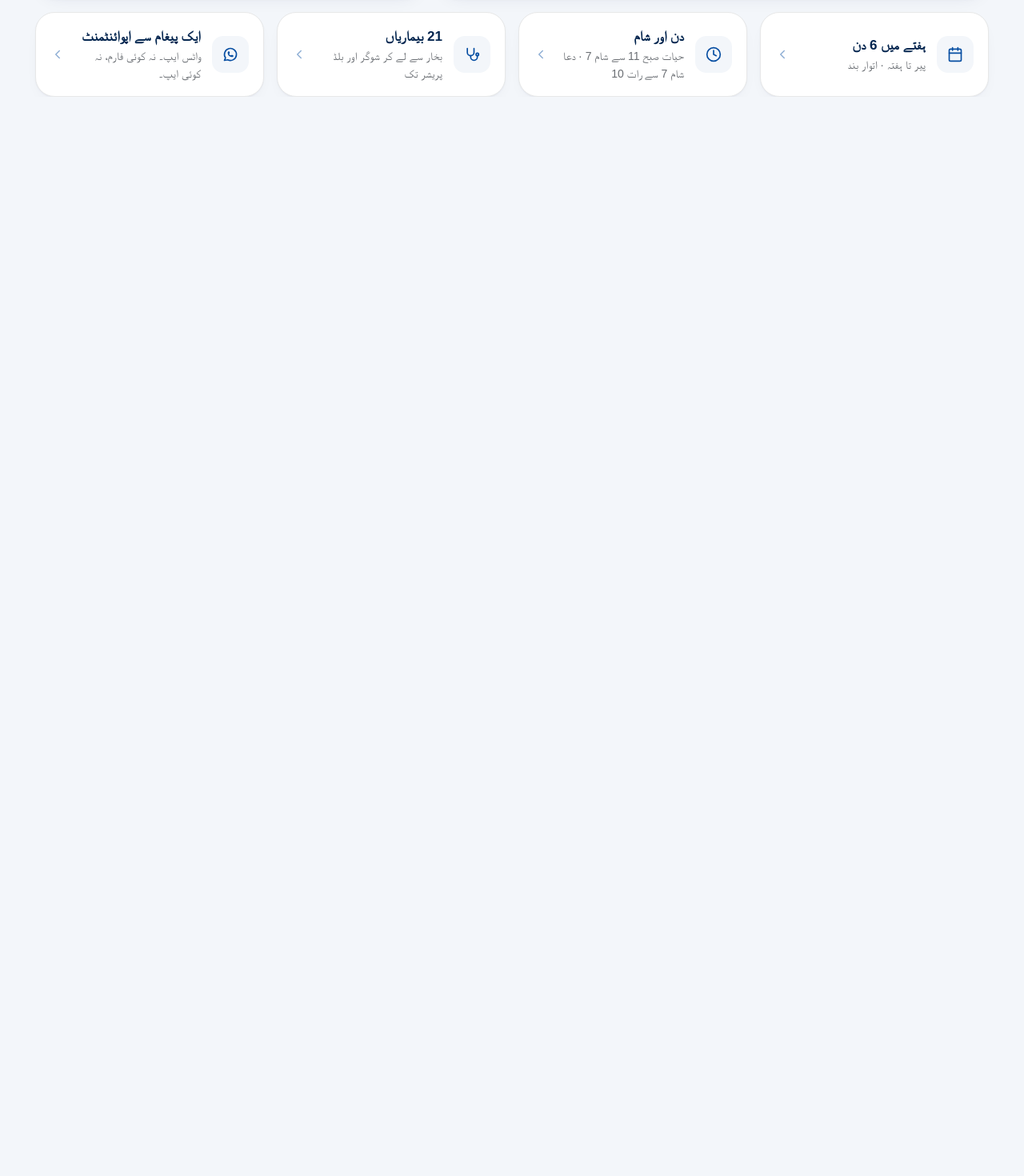
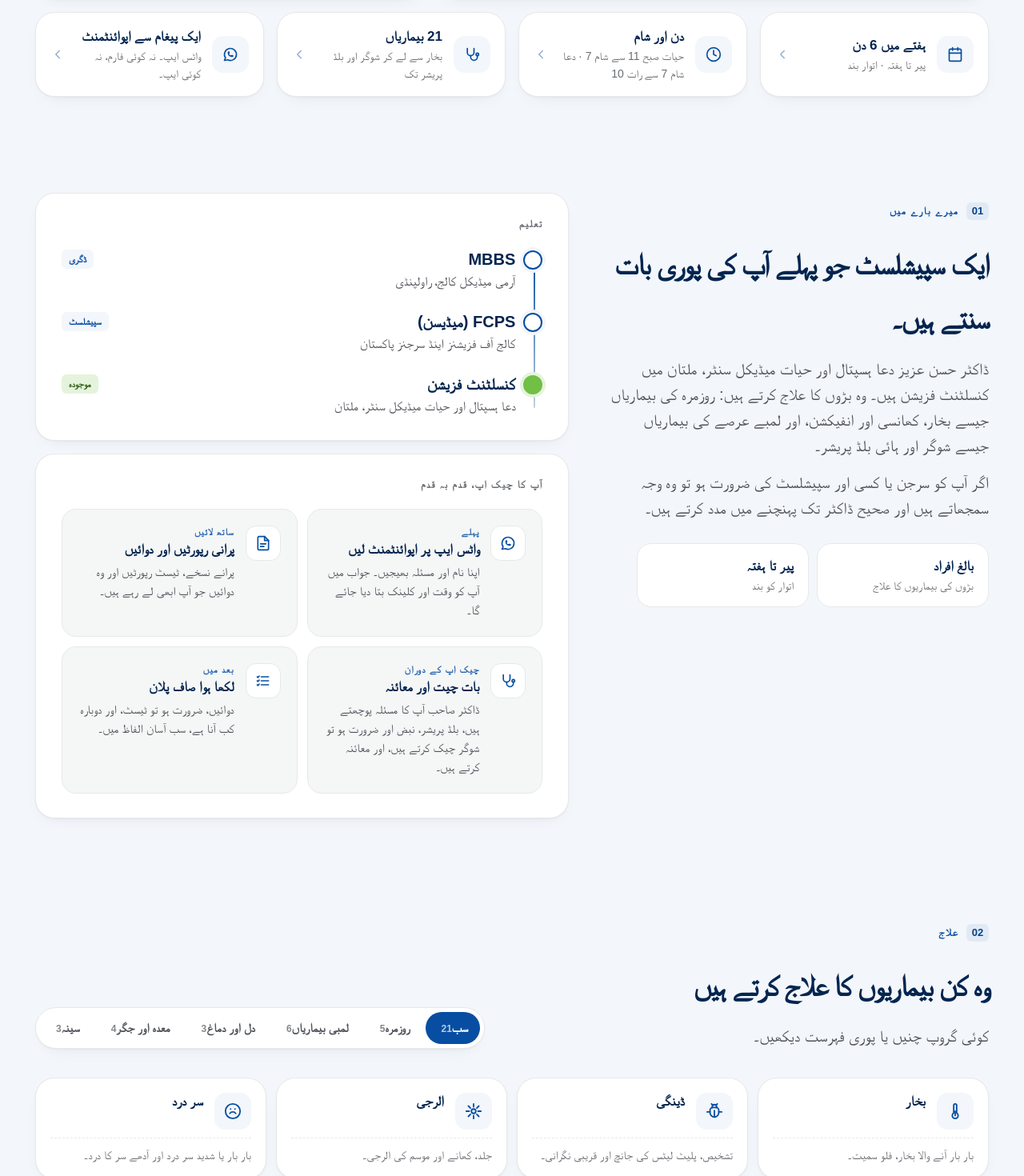
Before and after one commit to alpha-brackets/dr-hasan-aziz, a Next.js app: page /ur in a window 1280 px wide. Shown: the part 1000-2470 px from the top of the page at 80% size. Before the commit the page ends 1121 px from the top, so only its background shows below. Built offline with nearby package versions, Linux system fonts and the light colour scheme; no server answers; a web font is replaced by a local one.

Commit message:
Add About Me and Treatments sections with filter tabs
Co-Authored-By: Claude Opus 5.5 <noreply@anthropic.com>

```diff
--- /dev/null
+++ b/components/About.tsx
@@ -0,0 +1,66 @@
+import type { CSSProperties } from 'react';
+import type { IconName, SiteContent } from '@/lib/content';
+import { Icon } from './icons';
+
+const VISIT_ICONS: readonly IconName[] = ['wa', 'file', 'steth', 'list'];
+
+/** Section 01: who the doctor is, qualifications and what a visit looks like. */
+export function About({ c }: { c: SiteContent }) {
+  const a = c.about;
+  return (
+    <section id="doctor">
+      <div className="wrap about">
+        <div className="about-l rv">
+          <span className="overline">
+            <span className="num">01</span>
+            {a.overline}
+          </span>
+          <h2>{a.heading}</h2>
+          <p className="lead">{a.lead}</p>
+          <p className="lead" style={{ marginTop: 14 }}>
+            {a.lead2}
+          </p>
+          <div className="facts">
+            {a.facts.map((f) => (
+              <div className="fact" key={f.value}>
+                <b>{f.value}</b>
+                <span>{f.label}</span>
+              </div>
+            ))}
+          </div>
+        </div>
+        <div className="about-r">
+          <div className="card blk rv">
+            <h3>{a.qualHeading}</h3>
+            <ul className="tl">
+              {a.quals.map((q) => (
+                <li key={q.title}>
+                  <b>{q.title}</b>
+                  <span className="chip">{q.chip}</span>
+                  <span className="where">{q.where}</span>
+                </li>
+              ))}
+            </ul>
+          </div>
+          <div className="card blk rv" style={{ '--d': '.1s' } as CSSProperties}>
+            <h3>{a.visitHeading}</h3>
+            <ol className="ex-list">
+              {a.visit.map((v, i) => (
+                <li className="ex" key={v.title}>
+                  <span className="ic">
+                    <Icon name={VISIT_ICONS[i] ?? 'chev'} />
+                  </span>
+                  <b>
+                    <small>{v.stage}</small>
+                    {v.title}
+                  </b>
+                  <span>{v.body}</span>
+                </li>
+              ))}
+            </ol>
+          </div>
+        </div>
+      </div>
+    </section>
+  );
+}
--- a/components/Page.tsx
+++ b/components/Page.tsx
@@ -1,11 +1,13 @@
 import { getContent } from '@/lib/content';
 import { buildPageSchema } from '@/lib/schema';
 import type { Locale } from '@/lib/site';
+import { About } from './About';
 import { Header } from './Header';
 import { Hero } from './Hero';
 import { BackToTop } from './nav/BackToTop';
 import { Reveal } from './nav/Reveal';
 import { SmoothNav } from './nav/SmoothNav';
+import { Treatments } from './Treatments';
 
 /** The whole page for one locale. Sections after the hero arrive in Tasks 7–9. */
 export function Page({ locale }: { locale: Locale }) {
@@ -24,6 +26,8 @@ export function Page({ locale }: { locale: Locale }) {
       <Header c={c} locale={locale} />
       <main id="top" tabIndex={-1}>
         <Hero c={c} locale={locale} />
+        <About c={c} />
+        <Treatments c={c} locale={locale} />
       </main>
       <BackToTop label={c.toTop} />
     </>
--- /dev/null
+++ b/components/TreatmentTabs.tsx
@@ -0,0 +1,74 @@
+'use client';
+
+import { useRef, useState, type KeyboardEvent } from 'react';
+import type { TreatmentGroup } from '@/lib/content';
+
+type Key = 'all' | TreatmentGroup;
+
+/** Filter tabs. Cards are server-rendered; this only toggles `hide` / `filtered` on the DOM. */
+export function TreatmentTabs({
+  groups,
+  labels,
+  counts,
+}: {
+  groups: readonly Key[];
+  labels: Record<string, string>;
+  counts: Record<string, number>;
+}) {
+  const [active, setActive] = useState<Key>('all');
+  const refs = useRef<(HTMLButtonElement | null)[]>([]);
+
+  const select = (key: Key, focus = false) => {
+    setActive(key);
+    const grid = document.getElementById('tx');
+    if (grid) {
+      grid.classList.toggle('filtered', key !== 'all');
+      const calm = window.matchMedia('(prefers-reduced-motion: reduce)').matches;
+      grid.querySelectorAll<HTMLElement>('.tx[data-c]').forEach((card) => {
+        const on = key === 'all' || card.dataset.c === key;
+        card.classList.toggle('hide', !on);
+        if (on && !calm && typeof card.animate === 'function') {
+          card.animate([{ opacity: 0 }, { opacity: 1 }], { duration: 400 });
+        }
+      });
+    }
+    if (focus) refs.current[groups.indexOf(key)]?.focus();
+  };
+
+  const onKeyDown = (e: KeyboardEvent<HTMLDivElement>) => {
+    const rtl = getComputedStyle(e.currentTarget).direction === 'rtl';
+    const i = groups.indexOf(active);
+    const last = groups.length - 1;
+    let next: number;
+    if (e.key === 'ArrowRight') next = rtl ? i - 1 : i + 1;
+    else if (e.key === 'ArrowLeft') next = rtl ? i + 1 : i - 1;
+    else if (e.key === 'Home') next = 0;
+    else if (e.key === 'End') next = last;
+    else return;
+    e.preventDefault();
+    next = Math.min(last, Math.max(0, next));
+    select(groups[next], true);
+  };
+
+  return (
+    <div className="tabs rv" role="tablist" id="tabs" onKeyDown={onKeyDown}>
+      {groups.map((k, i) => (
+        <button
+          key={k}
+          type="button"
+          role="tab"
+          aria-selected={active === k}
+          tabIndex={active === k ? 0 : -1}
+          data-f={k}
+          ref={(el) => {
+            refs.current[i] = el;
+          }}
+          onClick={() => select(k)}
+        >
+          {labels[k]}
+          <span className="ct">{counts[k]}</span>
+        </button>
+      ))}
+    </div>
+  );
+}
--- /dev/null
+++ b/components/Treatments.tsx
@@ -0,0 +1,65 @@
+import type { CSSProperties } from 'react';
+import { TREATMENTS, TREATMENT_GROUPS, type SiteContent } from '@/lib/content';
+import { bookingHref } from '@/lib/links';
+import type { Locale } from '@/lib/site';
+import { Icon } from './icons';
+import { TreatmentTabs } from './TreatmentTabs';
+
+/** Section 02: all 21 cards are server-rendered (visible without JS); the tabs only filter. */
+export function Treatments({ c, locale }: { c: SiteContent; locale: Locale }) {
+  const t = c.treatments;
+  const ur = locale === 'ur';
+  const counts: Record<string, number> = { all: TREATMENTS.length };
+  for (const g of TREATMENT_GROUPS) counts[g] = TREATMENTS.filter((x) => x.group === g).length;
+  return (
+    <section id="treatments">
+      <div className="wrap">
+        <div className="sec-head">
+          <div className="rv">
+            <span className="overline">
+              <span className="num">02</span>
+              {t.overline}
+            </span>
+            <h2>{t.heading}</h2>
+            <p className="lead">{t.lead}</p>
+          </div>
+          <TreatmentTabs groups={['all', ...TREATMENT_GROUPS]} labels={t.groups} counts={counts} />
+        </div>
+        <div className="tx-grid" id="tx">
+          {TREATMENTS.map((x, i) => (
+            <div
+              className="card tx rv"
+              key={x.name}
+              style={{ '--d': `${(i % 4) * 0.05}s` } as CSSProperties}
+              data-c={x.group}
+            >
+              <span className="ic">
+                <Icon name={x.icon} />
+              </span>
+              <b>{ur ? x.nameUr : x.name}</b>
+              {!ur && (
+                <span className="ur" lang="ur">
+                  {x.nameUr}
+                </span>
+              )}
+              <p>{ur ? x.blurbUr : x.blurb}</p>
+            </div>
+          ))}
+          <div className="card ask rv">
+            <span className="ic">
+              <Icon name="chat" />
+            </span>
+            <div>
+              <b>{t.ask.title}</b>
+              <span>{t.ask.body}</span>
+            </div>
+            <a className="btn wa-link" href={bookingHref(locale)} target="_blank" rel="noopener">
+              <Icon name="wa" />
+              {t.ask.cta}
+            </a>
+          </div>
+        </div>
+      </div>
+    </section>
+  );
+}
```
